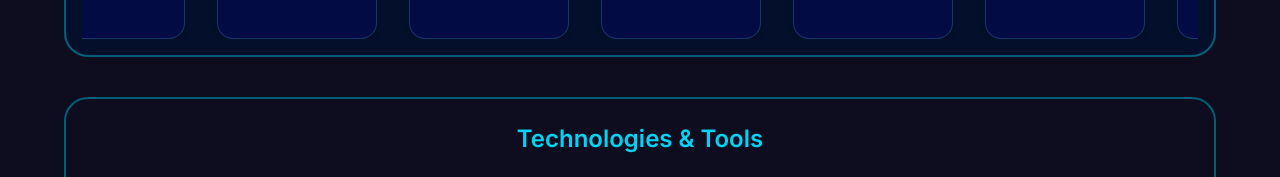
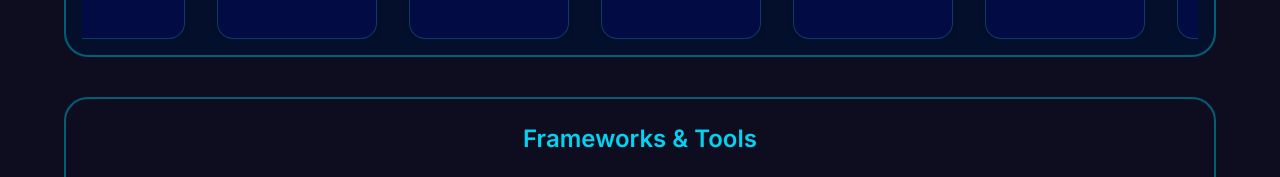
Before and after one commit to Manekapiyu/Maneka_portfolio, a Next.js app: page / in a window 1280 px wide. Shown: the part 2020-2197 px from the top of the page. Built offline with nearby package versions, Linux system fonts and the light colour scheme.

Commit message:
modify skills

```diff
--- a/components/Home/Skills/Skills.jsx
+++ b/components/Home/Skills/Skills.jsx
@@ -119,7 +119,7 @@ const Skills = () => {
       {/* Second Row: Technologies & Tools */}
       <div className="border-2 border-cyan-800 rounded-3xl p-6">
         <h2 className="text-xl md:text-2xl font-semibold text-cyan-400 mb-6 text-center">
-          Technologies & Tools
+         Frameworks & Tools
         </h2>
         <div className="relative w-full overflow-x-hidden">
           <motion.div
```
